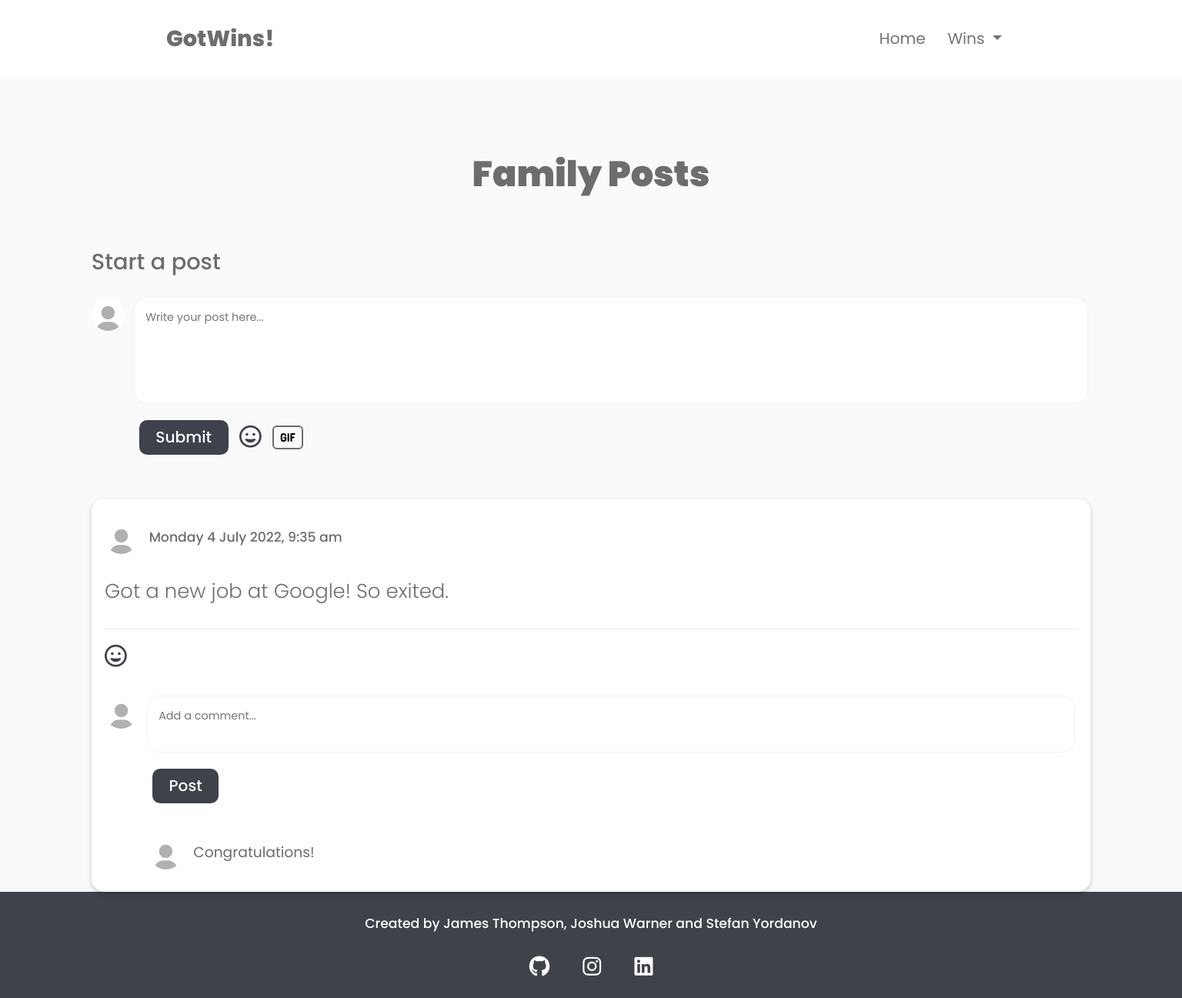
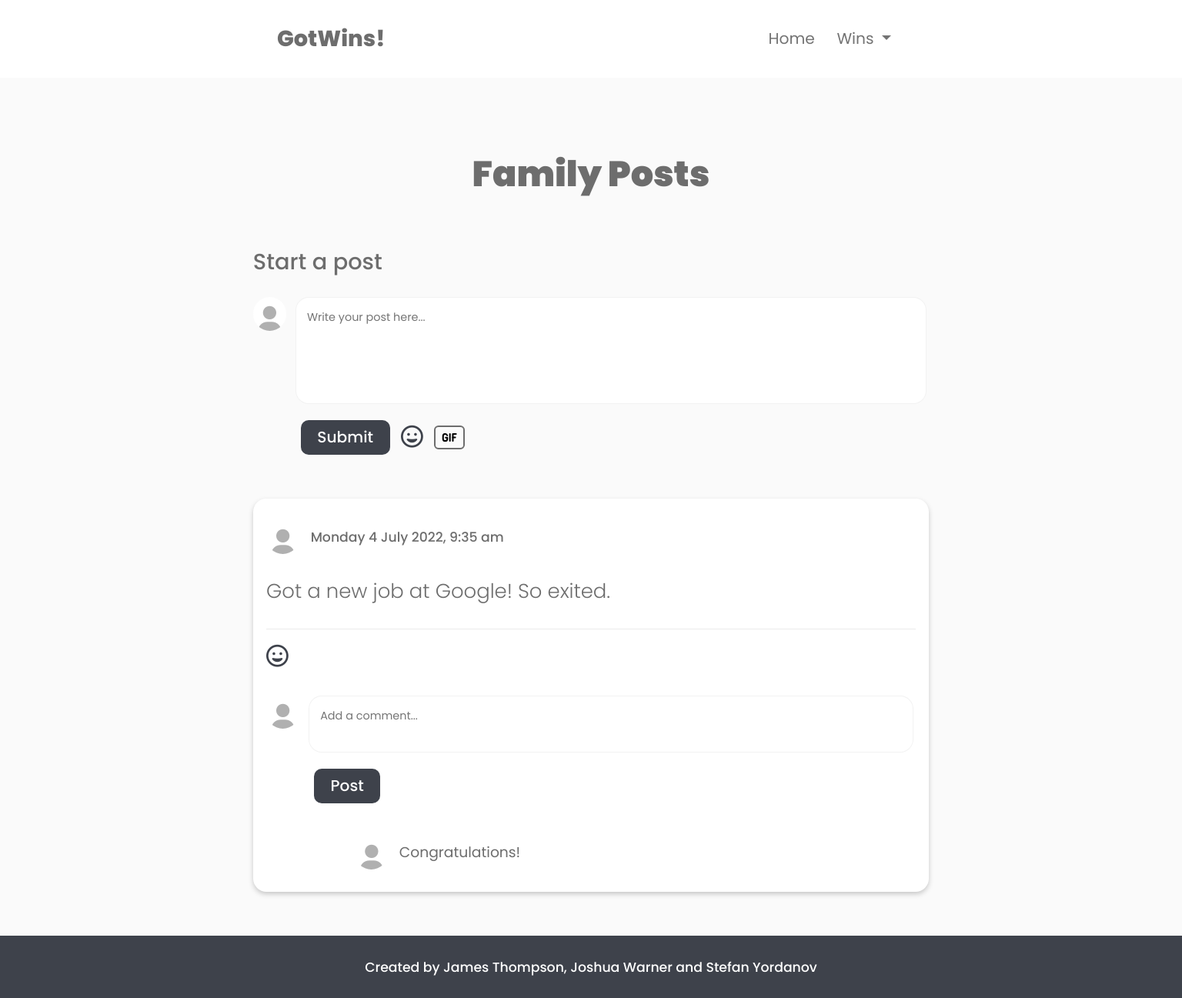
Before and after one commit to JoshPwarner/GotwinsProject, a plain HTML site: page client/family.html in a window 1536 px wide. Shown: the top 1297 px of the page at 77% size. Drawn offline with nearby package versions, Linux system fonts and the light colour scheme; no server answers.

Commit message:
Chhange the max-width of .container on different screent sizes

```diff
--- a/client/assets/css/careers.css
+++ b/client/assets/css/careers.css
@@ -240,6 +240,7 @@ main {
 
 .posts-box {
     margin-top: 4rem;
+    padding-bottom: 4rem;
 }
 
 .post {
@@ -280,7 +281,7 @@ main {
 
 .comments {
     margin-top: 3rem;
-    padding-left: 4rem;
+    padding-left: 8rem;
 }
 
 .comment-container {
@@ -404,6 +405,13 @@ footer .socials .social-list li .social-link i {
     header {
         padding-inline: 10rem;
     }
+
+    .container {
+        max-width: 800px;
+    }
+}
+
+@media only screen and (min-width: 1024) {
 }
 
 @media only screen and (min-width: 1200px) {
@@ -415,3 +423,13 @@ footer .socials .social-list li .social-link i {
         font-size: 90%;
     }
 }
+
+@media only screen and (min-width: 1400px) {
+    header {
+        padding-inline: 25rem;
+    }
+
+    .container {
+        max-width: 900px;
+    }
+}
```
